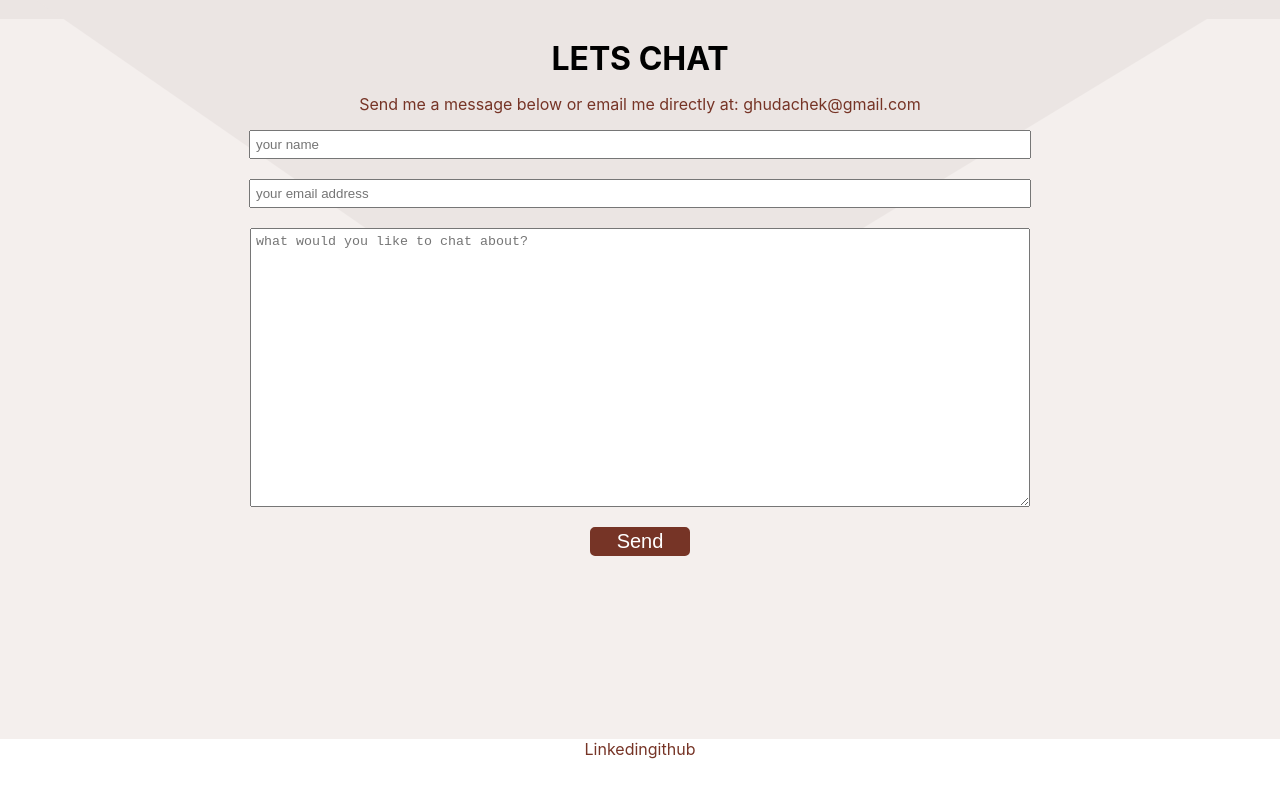
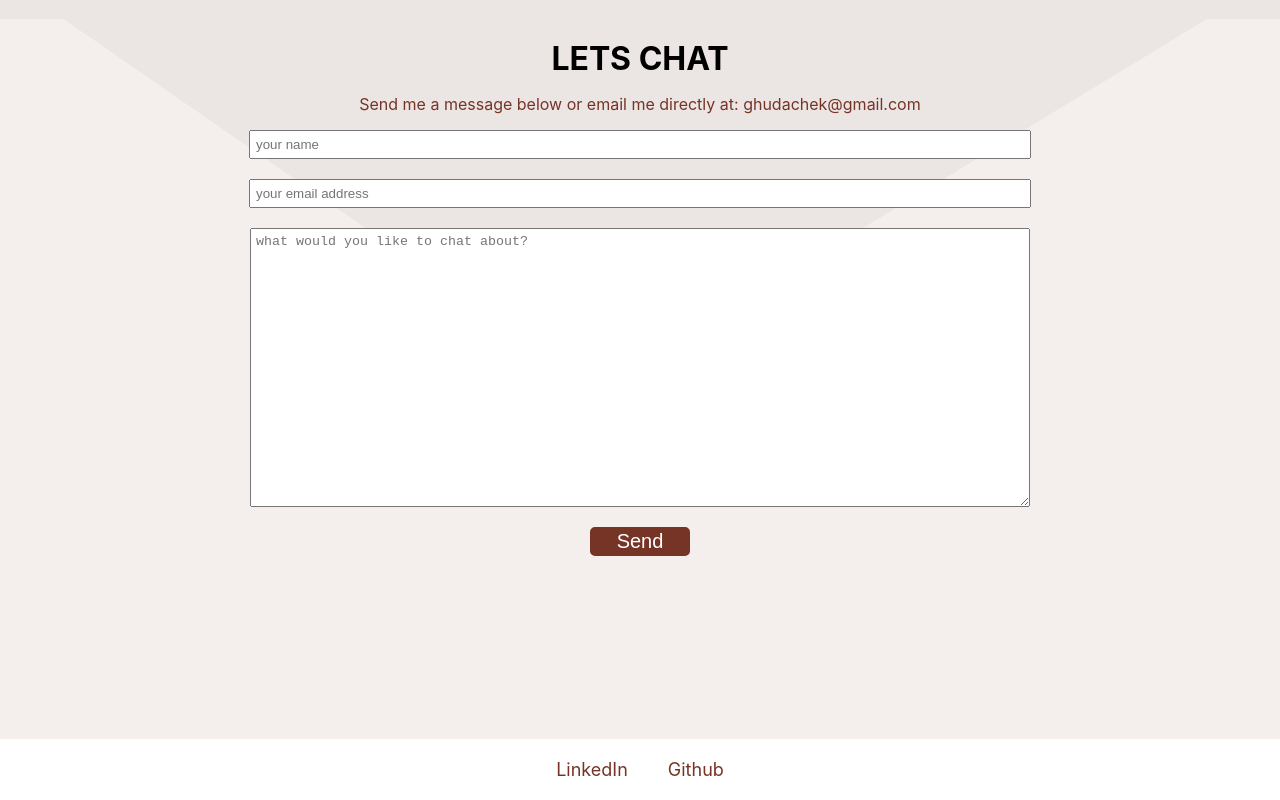
Before and after one commit to ghudachek/Gracen-Hudachek, a React (Create React App) app in the folder client/: page / in a window 1280 px wide. Shown: the part 2425-3225 px from the top of the page. Before the commit the page ends 3184 px from the top, so only its background shows below. Built offline with nearby package versions, Linux system fonts and the light colour scheme; a web font is replaced by a local one.

Commit message:
css for footer links

```diff
--- a/client/src/screens/layout/Layout.css
+++ b/client/src/screens/layout/Layout.css
@@ -9,3 +9,14 @@
   height: 200vh;
   z-index: -1;
 }
+footer {
+  margin: 20px;
+}
+.footer-link {
+  padding: 20px;
+  font-size: 18px;
+}
+.footer-link:hover {
+  color: #c1ccd4;
+  cursor: pointer;
+}
--- a/client/src/screens/layout/Layout.jsx
+++ b/client/src/screens/layout/Layout.jsx
@@ -7,8 +7,15 @@ function Layout(props) {
       <Nav user={props.user} />
       <div className="layout-children">{props.children}</div>
       <footer>
-        <a href="https://www.linkedin.com/in/gracen-hudachek">Linkedin</a>
-        <a href="https://github.com/ghudachek">github</a>
+        <a
+          className="footer-link"
+          href="https://www.linkedin.com/in/gracen-hudachek"
+        >
+          LinkedIn
+        </a>
+        <a className="footer-link" href="https://github.com/ghudachek">
+          Github
+        </a>
       </footer>
     </div>
   );
```
